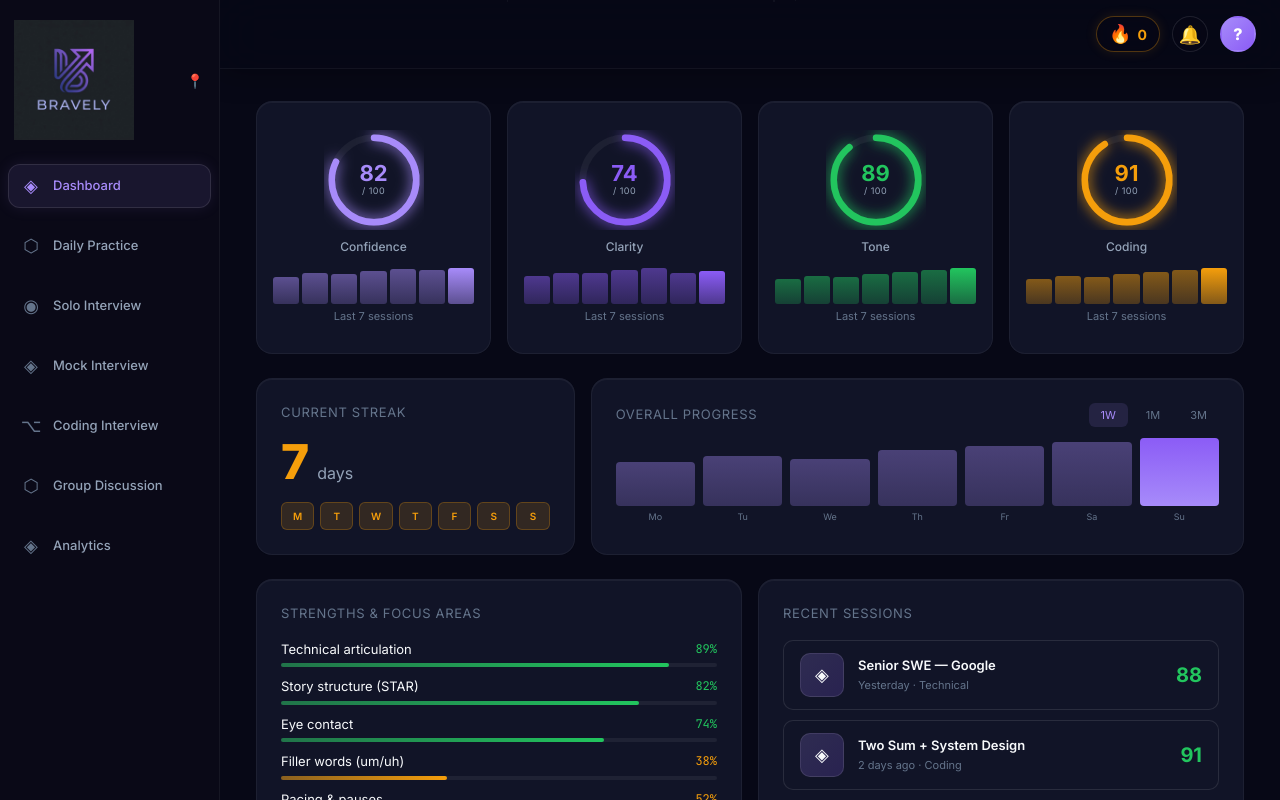
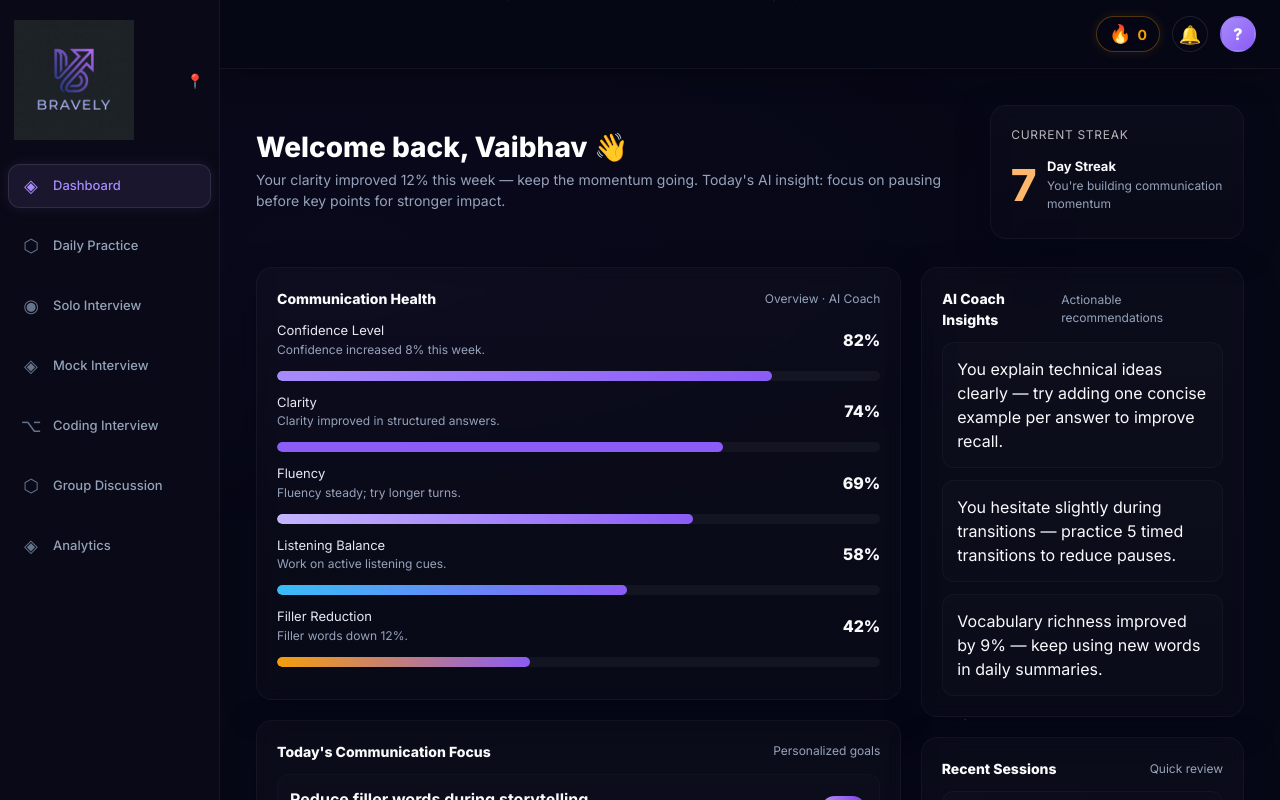
Before and after one commit to VaibhavDataSci/Bravely, a Next.js app in the folder frontend/: page /dashboard in a window 1280 px wide. Built offline with nearby package versions, Linux system fonts and the light colour scheme.

Commit message:
dashbaord_1

```diff
--- /dev/null
+++ b/frontend/src/app/(app)/dashboard/Dashboard.module.css
@@ -0,0 +1,54 @@
+:root{--navy:#070816;--card:#0f1324;--glass:rgba(255,255,255,0.03);--muted:#96A3BA}
+.page{
+  padding: 36px;
+  min-height: 100vh;
+  background: radial-gradient(800px 300px at 10% 10%, rgba(124,58,237,0.03), transparent), radial-gradient(700px 300px at 90% 80%, rgba(34,211,238,0.015), transparent);
+  color: #F8FAFC;
+  font-family: var(--font-sans);
+}
+.hero{
+  display:flex;align-items:center;justify-content:space-between;gap:20px;margin-bottom:28px;
+}
+.greeting{
+  display:flex;flex-direction:column;gap:8px;max-width:760px;
+}
+.greetTitle{font-size:28px;font-weight:800;line-height:1;color:#fff}
+.greetSub{color:var(--muted);font-size:14px}
+.streakCard{min-width:220px}
+.gridMain{display:grid;grid-template-columns:2fr 1fr;gap:20px}
+.gridRows{display:grid;grid-template-columns:1fr 1fr;gap:20px;margin-top:20px}
+.full{grid-column:1/-1}
+
+.cardPremium{border-radius:16px;padding:20px;background:linear-gradient(180deg, rgba(255,255,255,0.02), rgba(255,255,255,0.01));border:1px solid rgba(255,255,255,0.04);box-shadow:0 10px 30px rgba(2,6,23,0.6);backdrop-filter:blur(8px);transition:transform 260ms cubic-bezier(.2,.9,.2,1),box-shadow 260ms,border-color 260ms}
+.cardPremium:hover{transform:translateY(-8px);box-shadow:0 28px 70px rgba(2,6,23,0.72),0 8px 36px rgba(124,58,237,0.06);border-color:rgba(167,139,250,0.12)}
+/* subtle inner glow on hover */
+.cardPremium:hover::before{content:"";position:absolute;inset:0;border-radius:16px;padding:1px;background:linear-gradient(90deg, rgba(167,139,250,0.06), rgba(99,102,241,0.04));-webkit-mask:linear-gradient(#000,#000) content-box, linear-gradient(#000,#000);mask:linear-gradient(#000,#000) content-box, linear-gradient(#000,#000);pointer-events:none}
+.healthMetric{display:flex;align-items:center;justify-content:space-between;margin-bottom:12px}
+.metricLabel{font-size:13px;color:#E6E9F2}
+.metricBar{height:10px;background:rgba(255,255,255,0.04);border-radius:8px;overflow:hidden;margin-top:8px}
+.barFill{height:100%;border-radius:8px;transition:width 900ms cubic-bezier(.2,.9,.2,1)}
+.smallMuted{font-size:12px;color:var(--muted)}
+
+.focusList{display:flex;flex-direction:column;gap:10px}
+.focusItem{display:flex;justify-content:space-between;align-items:center;padding:12px;border-radius:12px;background:rgba(255,255,255,0.012);border:1px solid rgba(255,255,255,0.02)}
+.priority{font-weight:700;padding:6px 10px;border-radius:999px;background:linear-gradient(90deg,#B794F4,#7C3AED);color:#fff;font-size:12px}
+
+.heatmap{display:grid;grid-template-columns:repeat(7,1fr);gap:6px;padding:12px}
+.heatCell{height:18px;border-radius:4px;transition:all 300ms}
+
+.insightList{display:flex;flex-direction:column;gap:12px}
+.insightCard{padding:14px;border-radius:12px;background:linear-gradient(180deg, rgba(255,255,255,0.015), rgba(255,255,255,0.01));border:1px solid rgba(255,255,255,0.03)}
+
+.sessionCard{display:flex;justify-content:space-between;align-items:center;padding:14px;border-radius:12px;background:linear-gradient(90deg, rgba(255,255,255,0.01), rgba(255,255,255,0.006));border:1px solid rgba(255,255,255,0.03);transition:transform 240ms cubic-bezier(.2,.9,.2,1),box-shadow 240ms}
+.sessionCard:hover{transform:translateY(-8px) scale(1.01);box-shadow:0 26px 60px rgba(2,6,23,0.7);border-color:rgba(167,139,250,0.08)}
+.sessionMeta{display:flex;gap:12px;align-items:center}
+.badge{padding:6px 8px;border-radius:8px;background:rgba(255,255,255,0.02);font-weight:700}
+
+.growthSVG{width:100%;height:160px}
+.achieves{display:flex;gap:12px;flex-wrap:wrap}
+.achieve{padding:12px;border-radius:10px;background:linear-gradient(90deg, rgba(167,139,250,0.06), rgba(99,102,241,0.04));border:1px solid rgba(167,139,250,0.08);font-weight:700}
+
+.quickActions{display:none}
+.quickBtn{display:none}
+
+@media (max-width: 900px){.gridMain{grid-template-columns:1fr}.hero{flex-direction:column;align-items:flex-start}.quickActions{right:16px;bottom:16px}}
--- a/frontend/src/app/(app)/dashboard/page.jsx
+++ b/frontend/src/app/(app)/dashboard/page.jsx
@@ -2,153 +2,189 @@
 import React from 'react';
 import { useRouter } from 'next/navigation';
 import { C } from '@/constants/theme';
-import { GlassCard, ScoreRing, MiniBar } from '@/components/shared';
+import { GlassCard, NeonButton } from '@/components/shared';
+import styles from './Dashboard.module.css';
 
-export default function DashboardPage() {
+export default function DashboardPage(){
   const router = useRouter();
 
-  const scores = [
-    { label: 'Confidence', value: 82, color: C.primary },
-    { label: 'Clarity', value: 74, color: C.secondary },
-    { label: 'Tone', value: 89, color: C.success },
-    { label: 'Coding', value: 91, color: C.warning },
+  const metrics = [
+    { id:'confidence', label:'Confidence Level', pct:82, accent:C.primary, insight:'Confidence increased 8% this week.' },
+    { id:'clarity', label:'Clarity', pct:74, accent:C.secondary, insight:'Clarity improved in structured answers.' },
+    { id:'fluency', label:'Fluency', pct:69, accent:C.glow, insight:'Fluency steady; try longer turns.' },
+    { id:'listening', label:'Listening Balance', pct:58, accent:C.info, insight:'Work on active listening cues.' },
+    { id:'fillers', label:'Filler Reduction', pct:42, accent:C.warning, insight:'Filler words down 12%.' },
   ];
-  const weekData = [62, 70, 68, 75, 80, 82, 85];
-  const recentSessions = [
-    { role: 'Senior SWE — Google', date: 'Yesterday', score: 88, type: 'Technical' },
-    { role: 'Two Sum + System Design', date: '2 days ago', score: 91, type: 'Coding' },
-    { role: 'Peer Mock w/ Jordan K.', date: '3 days ago', score: 79, type: 'Peer P2P' },
-    { role: 'PM — Stripe', date: '4 days ago', score: 74, type: 'Behavioral' },
+
+  const focus = [
+    { title:'Reduce filler words during storytelling', impact:'High', rec:'Practice 5 short stories with AI.' },
+    { title:'Pause slightly before answering', impact:'Medium', rec:'Practice with pacing prompts.' },
+    { title:'Improve eye-contact confidence', impact:'Low', rec:'Try peer sessions with feedback.' },
+  ];
+
+  const heat = [0,1,2,3,2,1,4, 2,3,4,1,0,2,3, 0,1,2,3,2,1,0];
+
+  const sessions = [
+    { title:'Mock — PM Interview', date:'Yesterday', score:92, best:'Structure', area:'Pacing', dur:'28m' },
+    { title:'Phone Call with AI', date:'2 days ago', score:78, best:'Clarity', area:'Fillers', dur:'18m' },
+    { title:'Peer Practice', date:'4 days ago', score:85, best:'Confidence', area:'Transitions', dur:'22m' },
   ];
 
   return (
-    <div style={{ flex: 1, padding: '32px 36px' }}>
-      {/* Score cards */}
-      <div style={{ display: 'grid', gridTemplateColumns: 'repeat(4, 1fr)', gap: 16, marginBottom: 24 }}>
-        {scores.map(s => (
-          <GlassCard key={s.label} style={{ textAlign: 'center', padding: '28px 16px' }}>
-            <ScoreRing value={s.value} label={s.label} color={s.color} />
-            <div style={{ marginTop: 12 }}>
-              <MiniBar data={[...weekData.slice(0, 5), s.value - 5, s.value]} color={s.color} height={36} />
-              <div style={{ fontSize: 11, color: C.textMuted, marginTop: 4 }}>Last 7 sessions</div>
-            </div>
-          </GlassCard>
-        ))}
+    <div className={styles.page}>
+      <div className={styles.hero}>
+        <div className={styles.greeting}>
+          <div className={styles.greetTitle}>Welcome back, Vaibhav 👋</div>
+          <div className={styles.greetSub}>Your clarity improved 12% this week — keep the momentum going. Today's AI insight: focus on pausing before key points for stronger impact.</div>
         </div>
 
-      {/* Row: streak + progress */}
-      <div style={{ display: 'grid', gridTemplateColumns: '1fr 1fr 1fr', gap: 16, marginBottom: 24 }}>
-        {/* Streak */}
-        <GlassCard>
-          <div style={{ fontSize: 13, color: C.textMuted, textTransform: 'uppercase', letterSpacing: '0.05em', marginBottom: 16 }}>Current Streak</div>
-          <div style={{ display: 'flex', alignItems: 'baseline', gap: 8, marginBottom: 16 }}>
-            <span style={{ fontSize: 48, fontWeight: 800, color: C.warning, lineHeight: 1 }}>7</span>
-            <span style={{ fontSize: 16, color: C.textSecondary }}>days</span>
-          </div>
-          <div style={{ display: 'flex', gap: 6 }}>
-            {['M', 'T', 'W', 'T', 'F', 'S', 'S'].map((d, i) => (
-              <div key={i} style={{
-                flex: 1, height: 28, borderRadius: 6, display: 'flex', alignItems: 'center', justifyContent: 'center',
-                background: i < 7 ? `${C.warning}25` : C.bgCard,
-                border: `1px solid ${i < 7 ? C.warning + '40' : 'transparent'}`,
-                fontSize: 10, color: i < 7 ? C.warning : C.textMuted, fontWeight: 600,
-              }}>{d}</div>
-            ))}
-          </div>
-        </GlassCard>
-
-        {/* Progress chart */}
-        <GlassCard style={{ gridColumn: 'span 2' }}>
-          <div style={{ display: 'flex', justifyContent: 'space-between', alignItems: 'center', marginBottom: 16 }}>
-            <span style={{ fontSize: 13, color: C.textMuted, textTransform: 'uppercase', letterSpacing: '0.05em' }}>Overall Progress</span>
-            <div style={{ display: 'flex', gap: 6 }}>
-              {['1W', '1M', '3M'].map((t, i) => (
-                <button key={t} style={{
-                  padding: '4px 12px', borderRadius: 6, fontSize: 11, border: 'none', cursor: 'pointer',
-                  background: i === 0 ? `${C.primary}20` : 'transparent',
-                  color: i === 0 ? C.primary : C.textMuted, fontFamily: 'Inter, sans-serif',
-                }}>{t}</button>
-              ))}
+        <div className={`${styles.cardPremium} ${styles.streakCard}`}>
+          <div style={{fontSize:12,color: 'rgba(255,255,255,0.7)',textTransform:'uppercase',letterSpacing:'0.06em',marginBottom:8}}>Current Streak</div>
+          <div style={{display:'flex',alignItems:'center',gap:10}}>
+            <div style={{fontSize:44,fontWeight:800,color:'#FFB86B'}}>7</div>
+            <div>
+              <div style={{fontSize:13,fontWeight:700}}>Day Streak</div>
+              <div className={styles.smallMuted}>You're building communication momentum</div>
             </div>
           </div>
-          <div style={{ display: 'flex', alignItems: 'flex-end', gap: 8, height: 80 }}>
-            {[55, 62, 58, 70, 74, 80, 85].map((v, i) => (
-              <div key={i} style={{ flex: 1, display: 'flex', flexDirection: 'column', alignItems: 'center', gap: 4 }}>
-                <div style={{
-                  width: '100%', borderRadius: 4,
-                  height: `${(v / 100) * 80}px`,
-                  background: i === 6
-                    ? `linear-gradient(to top, ${C.primary}, ${C.secondary})`
-                    : `linear-gradient(to top, ${C.primary}40, ${C.primary}60)`,
-                  transition: 'height 1s ease',
-                }} />
-                <span style={{ fontSize: 9, color: C.textMuted }}>
-                  {['Mo', 'Tu', 'We', 'Th', 'Fr', 'Sa', 'Su'][i]}
-                </span>
         </div>
-            ))}
-          </div>
-        </GlassCard>
       </div>
 
-      {/* Strengths/weaknesses + recent */}
-      <div style={{ display: 'grid', gridTemplateColumns: '1fr 1fr', gap: 16 }}>
-        <GlassCard>
-          <div style={{ fontSize: 13, color: C.textMuted, textTransform: 'uppercase', letterSpacing: '0.05em', marginBottom: 16 }}>Strengths & Focus Areas</div>
-          <div style={{ display: 'flex', flexDirection: 'column', gap: 10 }}>
-            {[
-              { label: 'Technical articulation', pct: 89, good: true },
-              { label: 'Story structure (STAR)', pct: 82, good: true },
-              { label: 'Eye contact', pct: 74, good: true },
-              { label: 'Filler words (um/uh)', pct: 38, good: false },
-              { label: 'Pacing & pauses', pct: 52, good: false },
-            ].map(({ label, pct, good }) => (
-              <div key={label}>
-                <div style={{ display: 'flex', justifyContent: 'space-between', marginBottom: 4 }}>
-                  <span style={{ fontSize: 13, color: C.textPrimary }}>{label}</span>
-                  <span style={{ fontSize: 12, color: good ? C.success : C.warning, fontFamily: 'JetBrains Mono' }}>{pct}%</span>
+      <div className={styles.gridMain}>
+        <div>
+          {/* Communication Health */}
+          <div className={`${styles.cardPremium}`}>
+            <div style={{display:'flex',justifyContent:'space-between',alignItems:'center',marginBottom:12}}>
+              <div style={{fontSize:14,fontWeight:800}}>Communication Health</div>
+              <div className={styles.smallMuted}>Overview · AI Coach</div>
             </div>
-                <div style={{ height: 4, borderRadius: 2, background: 'rgba(255,255,255,0.06)' }}>
-                  <div style={{
-                    height: '100%', borderRadius: 2, width: `${pct}%`,
-                    background: good ? `linear-gradient(90deg, ${C.success}80, ${C.success})` : `linear-gradient(90deg, ${C.warning}80, ${C.warning})`,
-                    transition: 'width 1.2s ease',
-                  }} />
+            <div>
+              {metrics.map(m=> (
+                <div key={m.id} style={{marginBottom:12}}>
+                  <div className={styles.healthMetric}>
+                    <div>
+                      <div className={styles.metricLabel}>{m.label}</div>
+                      <div className={styles.smallMuted}>{m.insight}</div>
+                    </div>
+                    <div style={{fontWeight:800}}>{m.pct}%</div>
+                  </div>
+                  <div className={styles.metricBar} aria-hidden>
+                    <div className={styles.barFill} style={{width: `${m.pct}%`, background: `linear-gradient(90deg, ${m.accent}, ${C.secondary})`}} />
                   </div>
                 </div>
               ))}
             </div>
-        </GlassCard>
+          </div>
 
-        <GlassCard>
-          <div style={{ fontSize: 13, color: C.textMuted, textTransform: 'uppercase', letterSpacing: '0.05em', marginBottom: 16 }}>Recent Sessions</div>
-          <div style={{ display: 'flex', flexDirection: 'column', gap: 10 }}>
-            {recentSessions.map((s, i) => (
-              <div key={i} style={{
-                display: 'flex', alignItems: 'center', gap: 14, padding: '12px 16px',
-                background: C.bgCard, borderRadius: 10, border: `1px solid ${C.borderMid}`,
-                cursor: 'pointer', transition: 'all 0.2s',
-              }} onClick={() => router.push('/report')}>
-                <div style={{
-                  width: 44, height: 44, borderRadius: 10,
-                  background: `linear-gradient(135deg, rgba(167, 139, 250, 0.2), rgba(139, 92, 246, 0.2))`,
-                  border: `1px solid ${C.borderMid}`,
-                  display: 'flex', alignItems: 'center', justifyContent: 'center',
-                  fontSize: 18,
-                }}>◈</div>
-                <div style={{ flex: 1 }}>
-                  <div style={{ fontSize: 13, fontWeight: 600, marginBottom: 2, color: C.textPrimary }}>{s.role}</div>
-                  <div style={{ fontSize: 11, color: C.textMuted }}>{s.date} · {s.type}</div>
+          {/* Daily Focus */}
+          <div className={`${styles.cardPremium}`} style={{marginTop:20}}>
+            <div style={{display:'flex',justifyContent:'space-between',alignItems:'center',marginBottom:12}}>
+              <div style={{fontSize:14,fontWeight:800}}>Today's Communication Focus</div>
+              <div className={styles.smallMuted}>Personalized goals</div>
             </div>
-                <div style={{
-                  fontSize: 20, fontWeight: 700,
-                  color: s.score >= 85 ? C.success : s.score >= 70 ? C.primary : C.warning,
-                }}>{s.score}</div>
+            <div className={styles.focusList}>
+              {focus.map((f,i)=> (
+                <div key={i} className={styles.focusItem}>
+                  <div style={{flex:1}}>
+                    <div style={{fontWeight:700}}>{f.title}</div>
+                    <div className={styles.smallMuted} style={{marginTop:6}}>{f.rec}</div>
+                  </div>
+                  <div style={{marginLeft:12}}>
+                    <div className={styles.priority}>{f.impact}</div>
+                  </div>
                 </div>
               ))}
             </div>
-        </GlassCard>
+          </div>
+
+          {/* Practice Activity */}
+          <div className={`${styles.cardPremium}`} style={{marginTop:20}}>
+            <div style={{display:'flex',justifyContent:'space-between',alignItems:'center',marginBottom:12}}>
+              <div style={{fontSize:14,fontWeight:800}}>Weekly Practice Consistency</div>
+              <div className={styles.smallMuted}>Sessions · Minutes</div>
+            </div>
+            <div className={styles.heatmap}>
+              {heat.slice(0,7).map((h,i)=> (
+                <div key={i} className={styles.heatCell} style={{background: `rgba(124,58,237,${0.05 + h*0.12})`}} />
+              ))}
+            </div>
+            <div style={{display:'flex',gap:12,marginTop:12,alignItems:'center'}}>
+              <div style={{fontWeight:800,fontSize:24}}>12</div>
+              <div>
+                <div style={{fontWeight:700}}>Sessions this week</div>
+                <div className={styles.smallMuted}>Consistency improved 18% vs last week</div>
               </div>
             </div>
-  );
+          </div>
+        </div>
+
+        <div>
+          {/* AI Coach Insights */}
+          <div className={`${styles.cardPremium}`}>
+            <div style={{display:'flex',justifyContent:'space-between',alignItems:'center',marginBottom:12}}>
+              <div style={{fontSize:14,fontWeight:800}}>AI Coach Insights</div>
+              <div className={styles.smallMuted}>Actionable recommendations</div>
+            </div>
+            <div className={styles.insightList}>
+              <div className={styles.insightCard}>You explain technical ideas clearly — try adding one concise example per answer to improve recall.</div>
+              <div className={styles.insightCard}>You hesitate slightly during transitions — practice 5 timed transitions to reduce pauses.</div>
+              <div className={styles.insightCard}>Vocabulary richness improved by 9% — keep using new words in daily summaries.</div>
+            </div>
+          </div>
+
+          {/* Recent Sessions */}
+          <div className={`${styles.cardPremium}`} style={{marginTop:20}}>
+            <div style={{display:'flex',justifyContent:'space-between',alignItems:'center',marginBottom:12}}>
+              <div style={{fontSize:14,fontWeight:800}}>Recent Sessions</div>
+              <div className={styles.smallMuted}>Quick review</div>
+            </div>
+            <div style={{display:'flex',flexDirection:'column',gap:12}}>
+              {sessions.map((s,i)=> (
+                <div key={i} className={styles.sessionCard} onClick={() => router.push('/report')}>
+                  <div className={styles.sessionMeta}>
+                    <div style={{width:48,height:48,borderRadius:10,background:'linear-gradient(135deg,#8B5CF6,#A78BFA)',display:'flex',alignItems:'center',justifyContent:'center',fontWeight:800}}>S</div>
+                    <div>
+                      <div style={{fontWeight:800}}>{s.title}</div>
+                      <div className={styles.smallMuted}>{s.date} · {s.dur}</div>
+                    </div>
+                  </div>
+                  <div style={{textAlign:'right'}}>
+                    <div style={{fontWeight:800,fontSize:18,color: s.score>=90?C.success:s.score>=75?C.primary:C.warning}}>{s.score}</div>
+                    <div className={styles.smallMuted}>{s.best} · needs {s.area}</div>
+                  </div>
+                </div>
+              ))}
+            </div>
+          </div>
+
+          {/* Growth chart */}
+          <div className={`${styles.cardPremium}`} style={{marginTop:20}}>
+            <div style={{display:'flex',justifyContent:'space-between',alignItems:'center',marginBottom:12}}>
+              <div style={{fontSize:14,fontWeight:800}}>Your Growth Journey</div>
+              <div className={styles.smallMuted}>Confidence · Fluency · Clarity</div>
+            </div>
+            <svg className={styles.growthSVG} viewBox="0 0 600 160" preserveAspectRatio="none">
+              <defs>
+                <linearGradient id="l1" x1="0" x2="1"><stop offset="0%" stopColor="#A78BFA"/><stop offset="100%" stopColor="#8B5CF6"/></linearGradient>
+              </defs>
+              <path d="M0 120 C100 90 200 60 300 70 C380 78 460 50 600 35" fill="none" stroke="url(#l1)" strokeWidth="4" strokeLinecap="round" strokeLinejoin="round" strokeOpacity="0.95" />
+            </svg>
+          </div>
+
+          {/* Achievements */}
+          <div className={`${styles.cardPremium}`} style={{marginTop:20}}>
+            <div style={{fontSize:14,fontWeight:800,marginBottom:12}}>Achievements</div>
+            <div className={styles.achieves}>
+              <div className={styles.achieve}>🏆 10 Sessions Completed</div>
+              <div className={styles.achieve}>🔥 7-day Streak</div>
+              <div className={styles.achieve}>🎯 Filler Reduction 20%</div>
+              <div className={styles.achieve}>🧠 STAR Storytelling Improved</div>
+            </div>
+          </div>
+        </div>
+      </div>
+
+      {/* quick actions removed as requested (was floating buttons on the right) */}
+    </div>
+  )
 }
```
Lines whose indentation alone changed are shown as unchanged.
